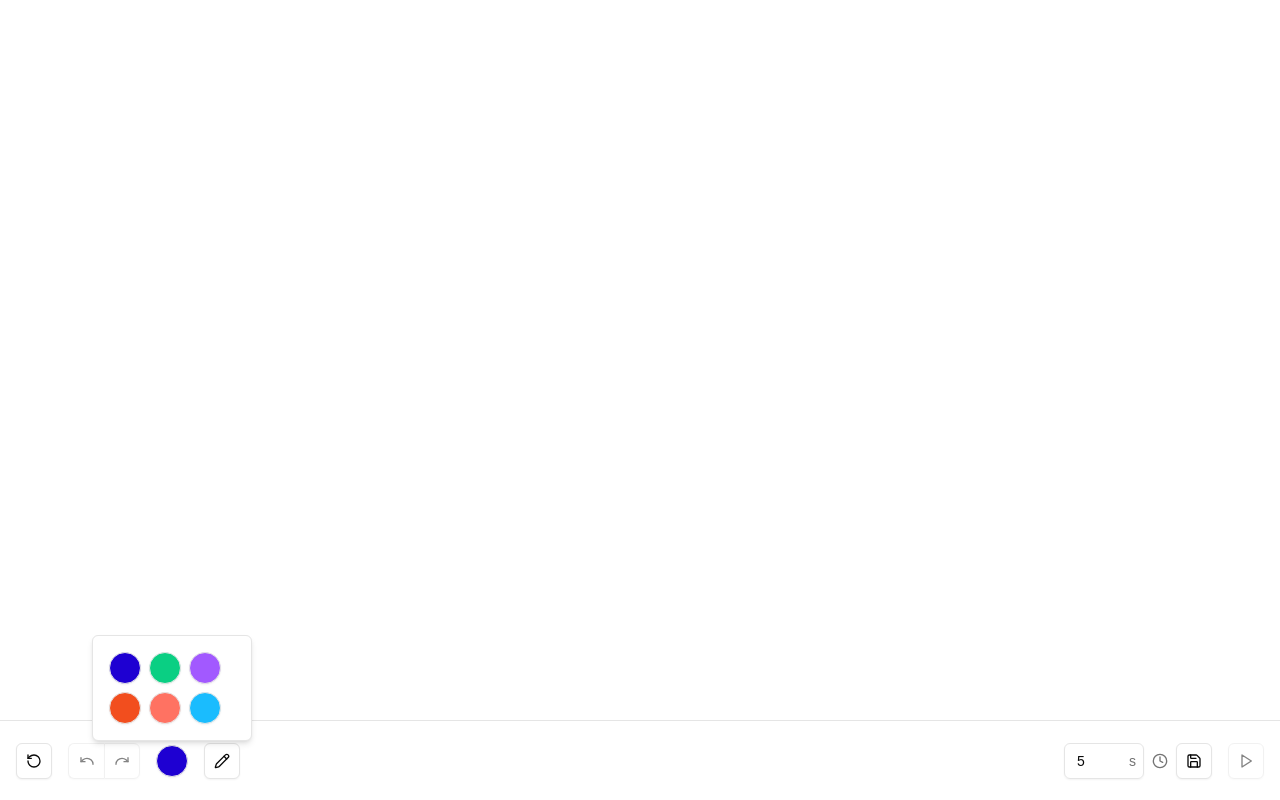
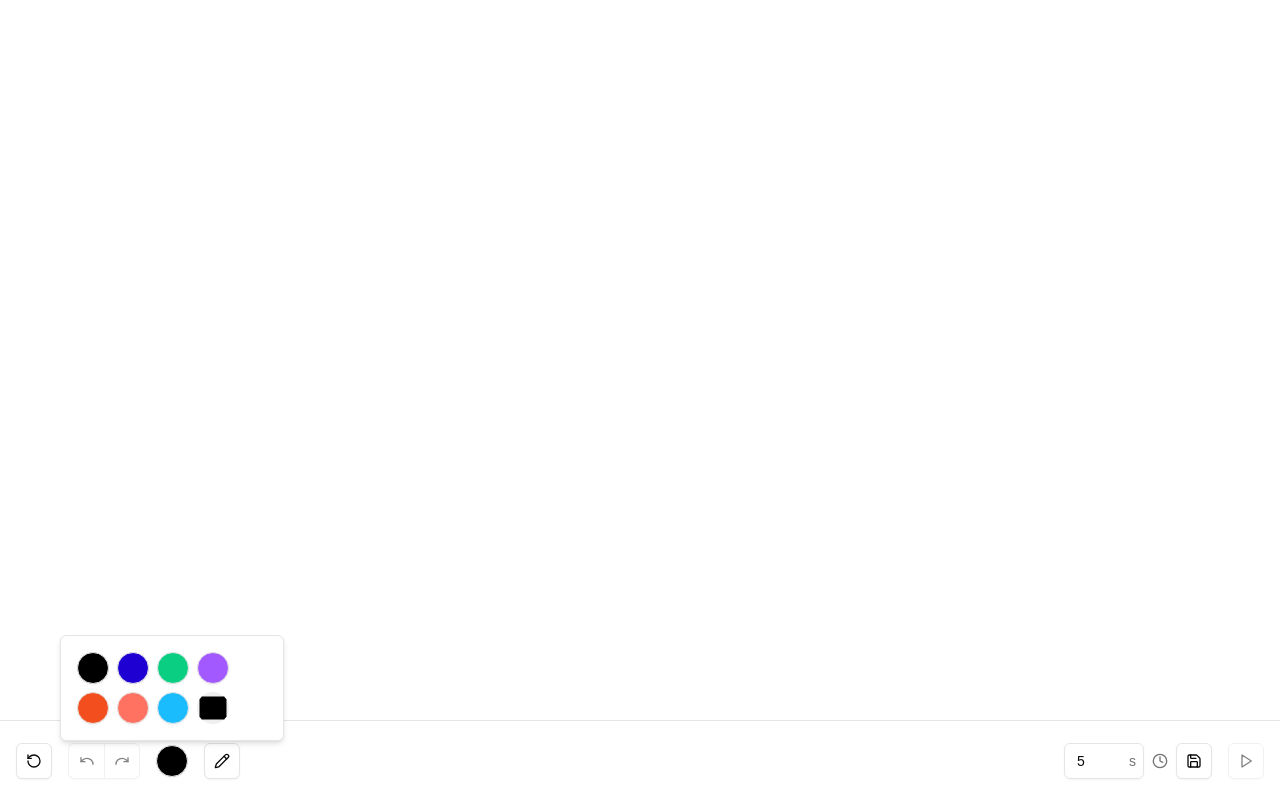
Before and after one commit to lukketsvane/rampestrek.iverfinne.no, a Next.js app: page / in a window 1280 px wide. Both pictures are taken after a click on the button 172 px from the left and 760 px from the top of the page. Built offline with nearby package versions, Linux system fonts and the light colour scheme.

Commit message:
custom colors

```diff
--- a/app/page.tsx
+++ b/app/page.tsx
@@ -22,7 +22,7 @@ interface Path {
   size: number
 }
 
-const DEFAULT_COLORS = ['#1E00D2', '#0ACF83', '#A259FF', '#F24E1E', '#FF7262', '#1ABCFE']
+const DEFAULT_COLORS = ['#000000', '#1E00D2', '#0ACF83', '#A259FF', '#F24E1E', '#FF7262', '#1ABCFE']
 const DEFAULT_SIZE = 4
 const MIN_SIZE = 1
 const MAX_SIZE = 20
@@ -48,6 +48,8 @@ export default function FullScreenDrawingImprovedAnimation() {
   const [dimensions, setDimensions] = useState({ width: 0, height: 0 })
   const [isExporting, setIsExporting] = useState(false)
   const [gifTransparency, setGifTransparency] = useState(true)
+  const [svgFileName, setSvgFileName] = useState('drawing.svg')
+  const [gifFileName, setGifFileName] = useState('animated-drawing.gif')
 
   useEffect(() => {
     const updateDimensions = () => {
@@ -302,8 +304,7 @@ export default function FullScreenDrawingImprovedAnimation() {
       const svgData = new XMLSerializer().serializeToString(svgClone)
       const svgBlob = new Blob([svgData], { type: 'image/svg+xml;charset=utf-8' })
 
-      const fileName = prompt('Enter file name', 'drawing.svg') || 'drawing.svg'
-      FileSaver.saveAs(svgBlob, fileName)
+      FileSaver.saveAs(svgBlob, svgFileName)
     }
   }
 
@@ -379,7 +380,7 @@ export default function FullScreenDrawingImprovedAnimation() {
     }
 
     gif.on('finished', (blob: Blob) => {
-      FileSaver.saveAs(blob, 'animated-drawing.gif')
+      FileSaver.saveAs(blob, gifFileName)
       setIsExporting(false)
     })
 
@@ -466,7 +467,7 @@ export default function FullScreenDrawingImprovedAnimation() {
                   aria-label="Select color"
                 />
               </PopoverTrigger>
-              <PopoverContent className="w-40">
+              <PopoverContent className="w-56">
                 <div className="flex flex-wrap gap-2">
                   {DEFAULT_COLORS.map((color) => (
                     <Button
@@ -479,6 +480,15 @@ export default function FullScreenDrawingImprovedAnimation() {
                       aria-label={`Select ${color} color`}
                     />
                   ))}
+                  <div className="flex items-center">
+                    <input
+                      type="color"
+                      value={currentColor}
+                      onChange={(e) => setCurrentColor(e.target.value)}
+                      className="w-8 h-8 rounded-full cursor-pointer"
+                      aria-label="Select custom color"
+                    />
+                  </div>
                 </div>
               </PopoverContent>
             </Popover>
@@ -531,16 +541,32 @@ export default function FullScreenDrawingImprovedAnimation() {
                     <Save className="h-4 w-4" />
                   </Button>
                 </PopoverTrigger>
-                <PopoverContent className="w-56">
+                <PopoverContent className="w-72">
                   <div className="grid gap-4">
+                    <div className="grid gap-2">
+                      <Label htmlFor="svg-filename">SVG Filename</Label>
+                      <Input
+                        id="svg-filename"
+                        value={svgFileName}
+                        onChange={(e) => setSvgFileName(e.target.value)}
+                      />
                       <Button onClick={downloadSVG} className="w-full justify-start">
                         <Save className="mr-2 h-4 w-4" />
                         Download SVG
                       </Button>
+                    </div>
+                    <div className="grid gap-2">
+                      <Label htmlFor="gif-filename">GIF Filename</Label>
+                      <Input
+                        id="gif-filename"
+                        value={gifFileName}
+                        onChange={(e) => setGifFileName(e.target.value)}
+                      />
                       <Button onClick={downloadGIF} className="w-full justify-start">
                         <ImageIcon className="mr-2 h-4 w-4" />
                         Download GIF
                       </Button>
+                    </div>
                     <div className="flex items-center space-x-2">
                       <Switch
                         id="gif-transparency"
```
Lines whose indentation alone changed are shown as unchanged.
